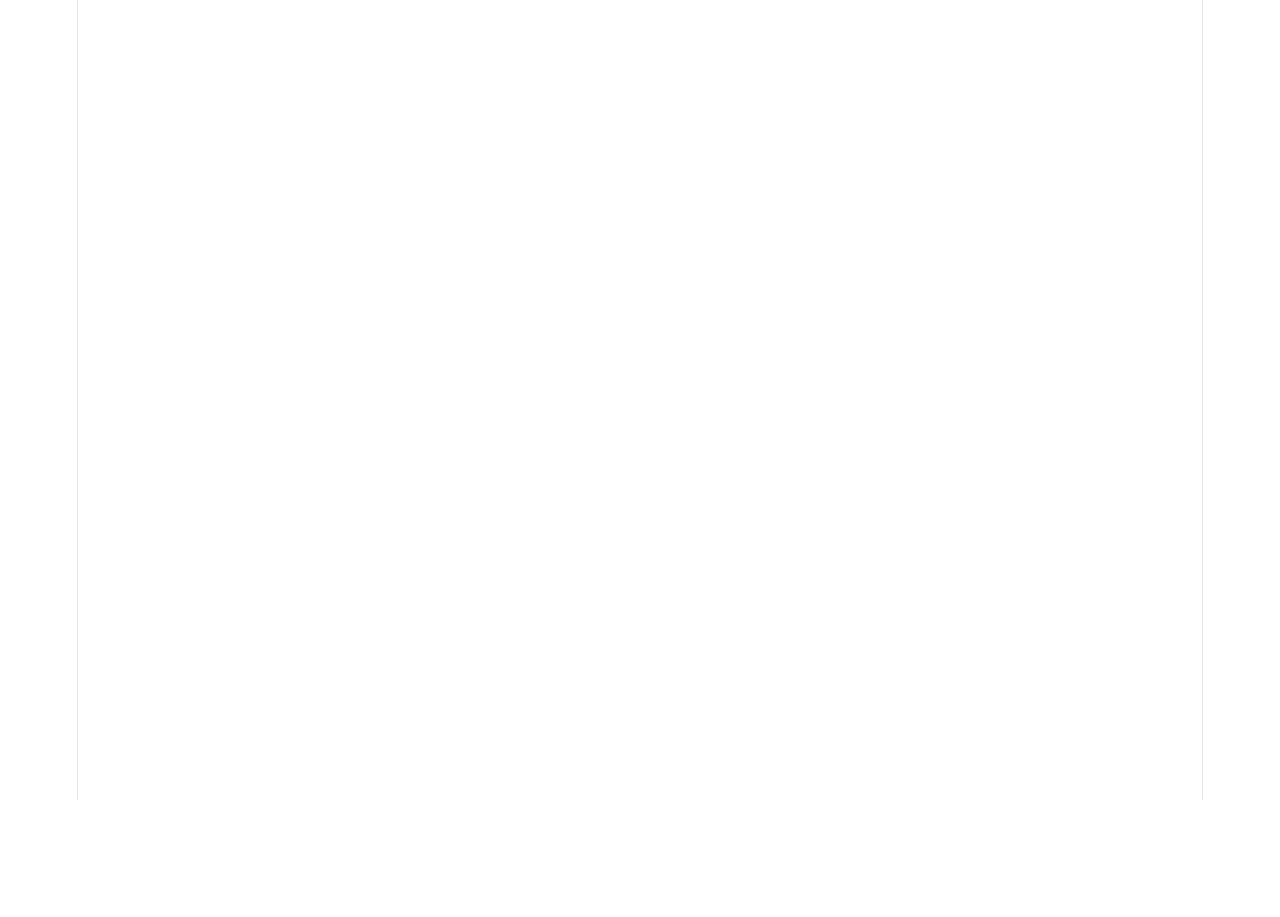
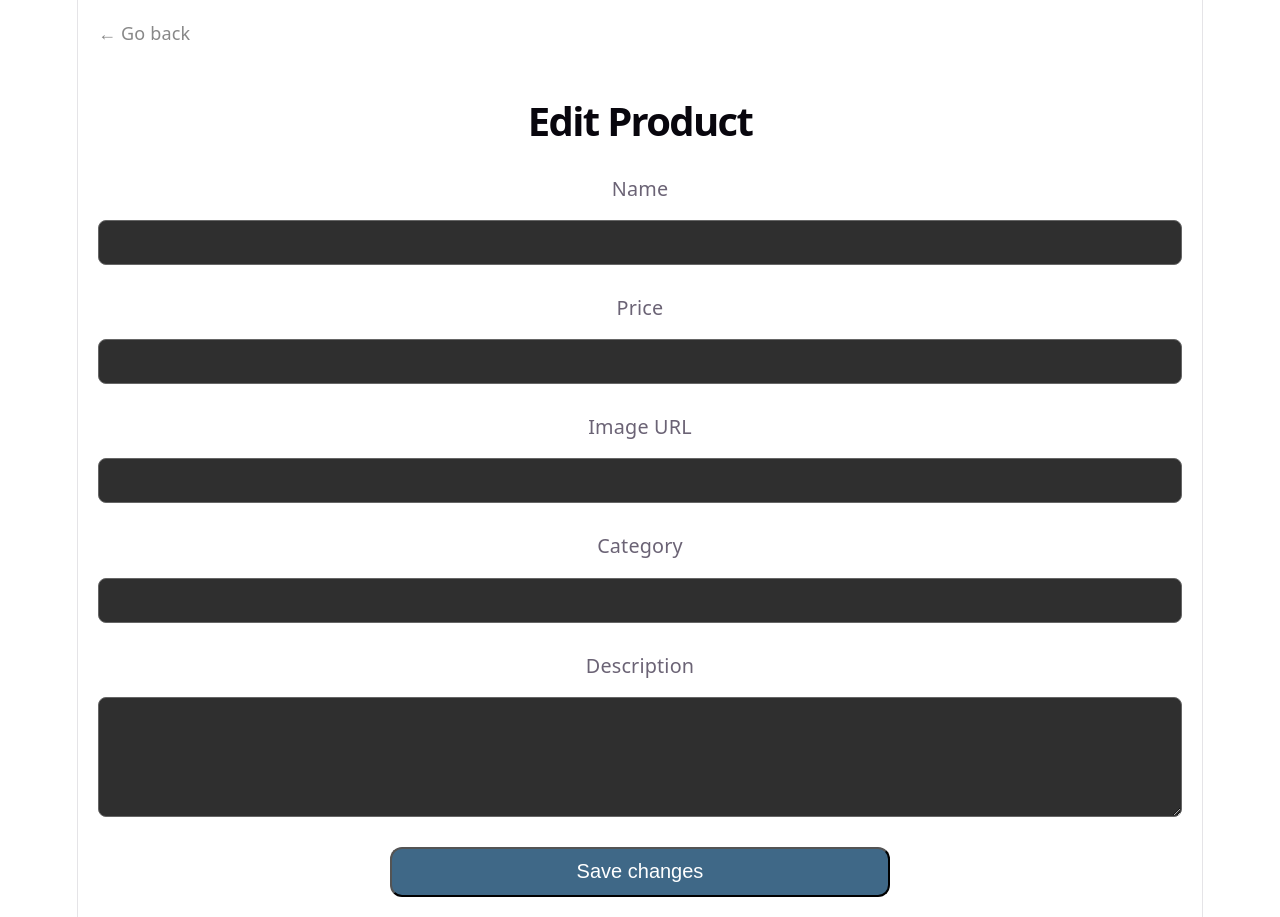
Before and after one commit to luisbr55/Carrito-De-Compras, a React (Vite) app: page /products/1/edit in a window 1280 px wide. Before the commit this address had no page. Before the commit the page ends 800 px from the top, so only its background shows below. Built offline with nearby package versions, Linux system fonts and the light colour scheme; no server answers.

Commit message:
Creacion de la interfaz y logica de Edit Product

```diff
--- a/src/App.jsx
+++ b/src/App.jsx
@@ -2,13 +2,15 @@ import { Routes, Route } from "react-router-dom";
 import CatalogPage from "./pages/CatalogPage";
 import ProductDetailPage from "./pages/ProductDetailPage";
 import CreateProductPage from "./pages/CreateProductPage"
+import EditProductPage from "./pages/EditProductPage";
 
 export default function App() {
   return (
     <Routes>
       <Route path="/" element={<CatalogPage />} />
+      <Route path="/products/new" element={<CreateProductPage />} />
+      <Route path="/products/:id/edit" element={<EditProductPage />} />
       <Route path="/products/:id" element={<ProductDetailPage />} />
-      <Route path="/products/new" element={<CreateProductPage />} />
     </Routes>
   );
 }
--- a/src/pages/CreateProductPage.jsx
+++ b/src/pages/CreateProductPage.jsx
@@ -1,7 +1,14 @@
-import { Link } from "react-router-dom";
+import { Link, useNavigate } from "react-router-dom";
 import "../styles/CreateProductPage.css";
 
+
+
+
+
 export default function CreateProductPage() {
+
+    const navigate = useNavigate();
+
   return (
     <>
       <div className="new-product">
@@ -20,7 +27,7 @@ export default function CreateProductPage() {
         <input type="text" name="Category" />
         <label>Description</label>
         <textarea />
-        <button>Create Product</button>
+        <button onClick={() => navigate ("/")}>Create Product</button>
       </div>
     </>
   );
--- a/src/pages/EditProductPage.jsx
+++ b/src/pages/EditProductPage.jsx
@@ -0,0 +1,77 @@
+import { Link, useNavigate, useParams } from "react-router-dom";
+import "../styles/EditProductPage.css";
+import { useEffect, useState } from "react";
+import axios from "axios";
+import { API_URL } from "./constants";
+
+export default function EditProductPage() {
+  const navigate = useNavigate();
+
+
+
+  const { id } = useParams();
+
+  const [product, setProduct] = useState({
+    name: "",
+    price: "",
+    image: "",
+    category: "",
+    description: "",
+  });
+
+  //Creacion de handle change para todos
+
+  const handleChange = (e) => {
+    setProduct({
+        ...product,
+        [e.target.name]: e.target.value,
+    });
+  };
+
+  //****************************************** */
+  useEffect(() => {
+    async function getProduct() {
+      const res = await axios.get(`${API_URL}/${id}`);
+      setProduct(res.data);
+    }
+    getProduct();
+  }, [id]);
+
+  // Funcion para guardar cambios
+
+  async function updateProduct(){
+    try{
+        await axios.put(`${API_URL}/${id}`, product);
+
+        alert("Product updated");
+        navigate(`/products/${id}`);
+    }
+    catch (error){
+        console.log(error.message);
+    }
+  }
+
+
+  return (
+    <>
+      <div className="edit-product">
+        <Link to={`/products/${id}`} className="back-link">
+          ← Go back
+        </Link>
+
+        <h1>Edit Product</h1>
+        <label>Name </label>
+        <input type="text" name="name" value={product.name} onChange={handleChange}/>
+        <label>Price</label>
+        <input type="text" name="price" value={product.price} onChange={handleChange}/>
+        <label>Image URL</label>
+        <input type="text" name="image" value={product.image} onChange={handleChange}/>
+        <label>Category</label>
+        <input type="text" name="category" value={product.category} onChange={handleChange}/>
+        <label>Description</label>
+        <textarea name="description" value={product.description} onChange={handleChange}/>
+        <button onClick={updateProduct}>Save changes</button>
+      </div>
+    </>
+  );
+}
--- a/src/pages/ProductDetailPage.jsx
+++ b/src/pages/ProductDetailPage.jsx
@@ -1,13 +1,15 @@
 import axios from "axios";
 import { useEffect, useState } from "react";
 import { API_URL } from "./constants";
-import { Link, useParams } from "react-router-dom";
+import { Link, useParams, useNavigate } from "react-router-dom";
 import "../styles/ProductDetailPage.css";
 
 export default function ProductDetailPage() {
   const [product, setProduct] = useState();
 
   const { id } = useParams();
+
+  const navigate = useNavigate();
 
   useEffect(() => {
     async function getProduct() {
@@ -42,7 +44,7 @@ export default function ProductDetailPage() {
         <p>{product.description}</p>
       </div>
       <div className="button-section">
-        <button className="btn-edit">Edit</button>
+        <button className="btn-edit" onClick = {() => navigate(`/products/${id}/edit`)}>Edit</button>
         <button className="btn-delete">Delete</button>
       </div>
     </>
--- /dev/null
+++ b/src/styles/EditProductPage.css
@@ -0,0 +1,95 @@
+.edit-product {
+    display: flex;
+    flex-direction: column;
+    align-items: center;
+    gap: 10px;
+    padding: 10px;
+    margin: 10px;
+
+    & h1 {
+      font-size: 40px;
+      font-weight: bold;
+    }
+
+    & label {
+      width: 100%;
+
+      text-align: center;
+
+      margin-bottom: 8px;
+
+      font-size: 1.1rem;
+    }
+
+    & button {
+      width: 500px;
+      height: 50px;
+      color: white;
+      background-color: rgb(63, 104, 135);
+      font-size: 20px;
+      border-radius: 12px;
+      cursor: pointer;
+    }
+
+    & button:hover {
+      background-color: rgb(13, 80, 132);
+      transition: 0.4s ease;
+    }
+
+    & .back-link {
+      align-self: flex-start;
+
+      margin-bottom: 20px;
+
+      text-decoration: none;
+
+      color: #888;
+
+      font-size: 1rem;
+    }
+
+    & .back-link:hover {
+      color: white;
+      transition: 0.4s ease;
+    }
+    & input {
+      width: 500px;
+      width: 100%;
+
+      padding: 14px;
+
+      border: 1px solid #666;
+
+      border-radius: 8px;
+
+      background: #2f2f2f;
+
+      color: white;
+
+      margin-bottom: 20px;
+
+      box-sizing: border-box;
+    }
+
+    & textarea {
+      min-height: 120px;
+
+      resize: vertical;
+
+      width: 100%;
+
+      padding: 14px;
+
+      border: 1px solid #666;
+
+      border-radius: 8px;
+
+      background: #2f2f2f;
+
+      color: white;
+
+      margin-bottom: 20px;
+
+      box-sizing: border-box;
+    }
+  }
--- a/src/styles/ProductDetailPage.css
+++ b/src/styles/ProductDetailPage.css
@@ -1,10 +1,10 @@
 .product-details {
   display: flex;
   flex-direction: column;
-  justify-content: center;
-  margin: 40px;
-  padding: 40px;
+  align-items: center;
   gap: 10px;
+  padding: 10px;
+  margin: 10px;
 
   & h1 {
     font-size: 40px;
@@ -23,7 +23,7 @@
     font-size: 1rem;
   }
 
-  & .back-link:hover{
+  & .back-link:hover {
     color: white;
     transition: 0.4s ease;
   }
```
